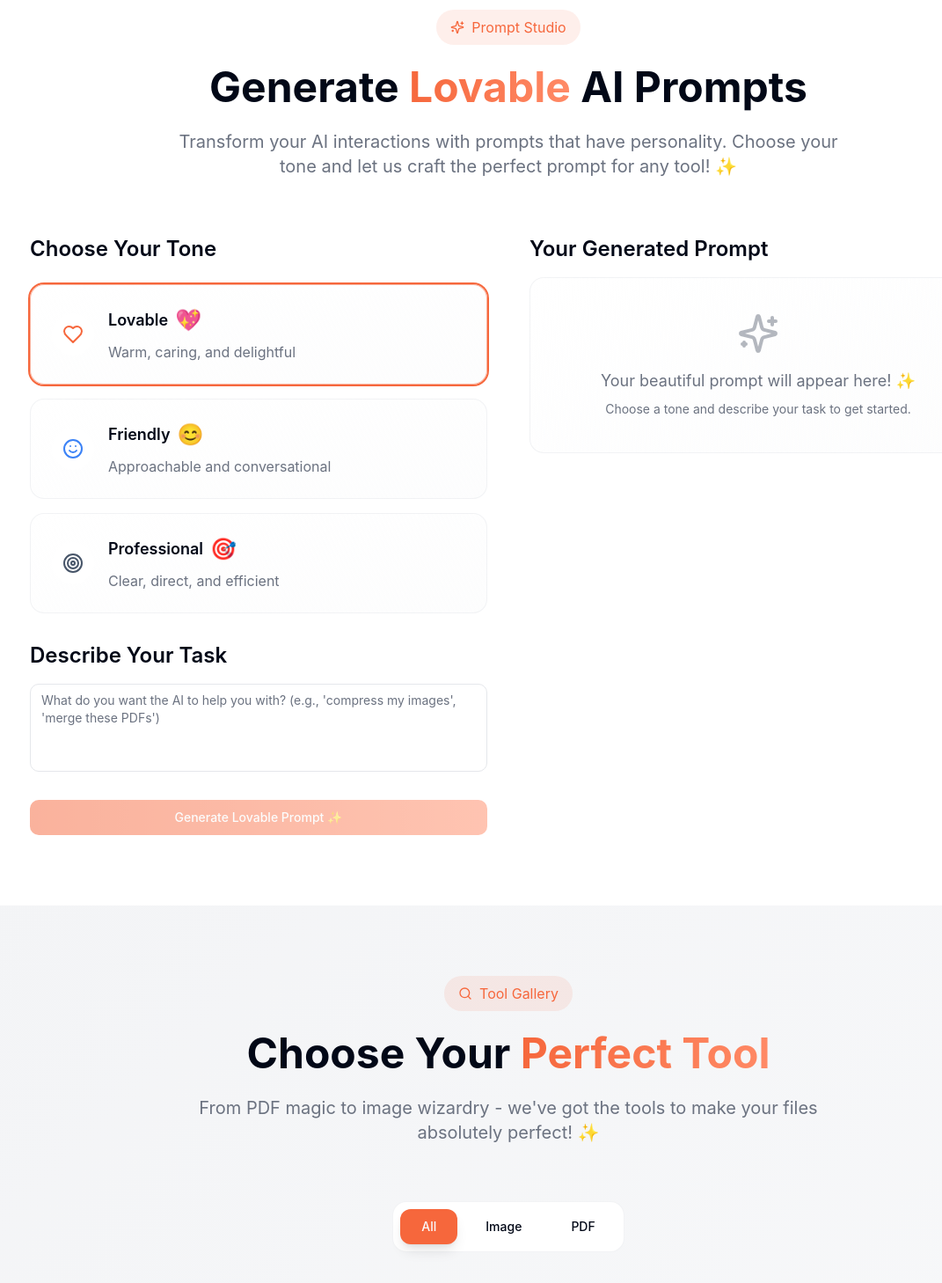
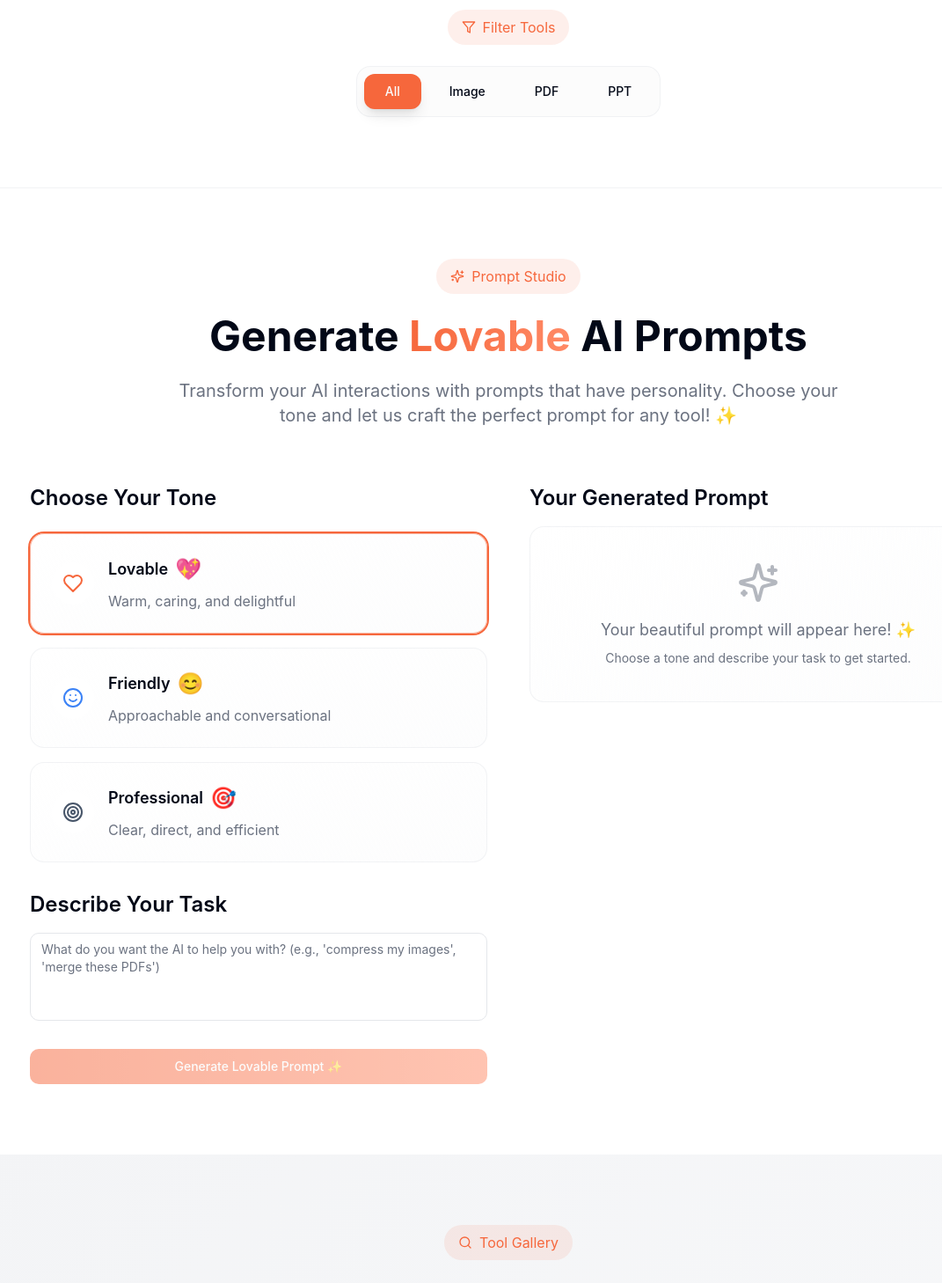
Before and after one commit to Mr-kumar/lovable-toolkit-playground, a React (Vite) app: page / in a window 1280 px wide. Shown: the part 1330-2788 px from the top of the page at 88% size, without its empty margins (62-1133 px from the left). Built offline with nearby package versions, Linux system fonts and the light colour scheme.

Commit message:
Add file type filters
Add filters for PDF, image, and other file types to the landing page, maintaining existing styling and positioning at the top.

```diff
--- /dev/null
+++ b/src/components/FilterSection.tsx
@@ -0,0 +1,49 @@
+import { motion } from "framer-motion";
+import { Button } from "@/components/ui/button";
+import { Filter } from "lucide-react";
+
+interface FilterSectionProps {
+  selectedCategory: string;
+  onCategoryChange: (category: string) => void;
+}
+
+export const FilterSection = ({ selectedCategory, onCategoryChange }: FilterSectionProps) => {
+  const categories = ["All", "Image", "PDF", "PPT"];
+
+  return (
+    <section className="section-padding bg-background border-b border-border/50">
+      <div className="container mx-auto max-w-7xl">
+        <motion.div
+          initial={{ y: 30, opacity: 0 }}
+          animate={{ y: 0, opacity: 1 }}
+          transition={{ duration: 0.6 }}
+          className="text-center"
+        >
+          <div className="inline-flex items-center px-4 py-2 rounded-full bg-primary/10 text-primary mb-6">
+            <Filter className="h-4 w-4 mr-2" />
+            Filter Tools
+          </div>
+
+          <div className="flex justify-center">
+            <div className="flex flex-wrap gap-2 p-2 bg-muted/30 rounded-2xl border border-border/50">
+              {categories.map((category) => (
+                <Button
+                  key={category}
+                  variant={selectedCategory === category ? "default" : "ghost"}
+                  className={`px-6 py-2 rounded-xl transition-all duration-300 ${
+                    selectedCategory === category
+                      ? "bg-primary text-primary-foreground shadow-lg"
+                      : "hover:bg-muted"
+                  }`}
+                  onClick={() => onCategoryChange(category)}
+                >
+                  {category}
+                </Button>
+              ))}
+            </div>
+          </div>
+        </motion.div>
+      </div>
+    </section>
+  );
+};
--- a/src/components/ToolGallery.tsx
+++ b/src/components/ToolGallery.tsx
@@ -91,12 +91,13 @@ const tools = [
   }
 ];
 
-export const ToolGallery = () => {
-  const [selectedCategory, setSelectedCategory] = useState("All");
+interface ToolGalleryProps {
+  selectedCategory: string;
+}
+
+export const ToolGallery = ({ selectedCategory }: ToolGalleryProps) => {
   const [processingTool, setProcessingTool] = useState<string | null>(null);
   const [progress, setProgress] = useState(0);
-
-  const categories = ["All", "Image", "PDF"];
 
   const filteredTools = selectedCategory === "All"
     ? tools
@@ -147,31 +148,6 @@ export const ToolGallery = () => {
           </p>
         </motion.div>
 
-        {/* Category Filter */}
-        <motion.div
-          initial={{ y: 30, opacity: 0 }}
-          whileInView={{ y: 0, opacity: 1 }}
-          transition={{ delay: 0.2, duration: 0.6 }}
-          viewport={{ once: true }}
-          className="flex justify-center mb-12"
-        >
-          <div className="flex space-x-2 p-2 bg-background rounded-2xl border border-border/50">
-            {categories.map((category) => (
-              <Button
-                key={category}
-                variant={selectedCategory === category ? "default" : "ghost"}
-                className={`px-6 py-2 rounded-xl transition-all duration-300 ${
-                  selectedCategory === category
-                    ? "bg-primary text-primary-foreground shadow-lg"
-                    : "hover:bg-muted"
-                }`}
-                onClick={() => setSelectedCategory(category)}
-              >
-                {category}
-              </Button>
-            ))}
-          </div>
-        </motion.div>
 
         {/* Tools Grid */}
         <motion.div
--- a/src/pages/Index.tsx
+++ b/src/pages/Index.tsx
@@ -1,6 +1,8 @@
+import { useState } from "react";
 import { motion } from "framer-motion";
 import { HeroSection } from "@/components/HeroSection";
 import { SearchSection } from "@/components/SearchSection";
+import { FilterSection } from "@/components/FilterSection";
 import { PromptStudio } from "@/components/PromptStudio";
 import { ToolGallery } from "@/components/ToolGallery";
 import { HowItWorks } from "@/components/HowItWorks";
@@ -9,6 +11,8 @@ import { Footer } from "@/components/Footer";
 import { Header } from "@/components/Header";
 
 const Index = () => {
+  const [selectedCategory, setSelectedCategory] = useState("All");
+
   return (
     <div className="min-h-screen bg-background">
       <Header />
@@ -20,8 +24,12 @@ const Index = () => {
       >
         <HeroSection />
         <SearchSection />
+        <FilterSection
+          selectedCategory={selectedCategory}
+          onCategoryChange={setSelectedCategory}
+        />
         <PromptStudio />
-        <ToolGallery />
+        <ToolGallery selectedCategory={selectedCategory} />
         <HowItWorks />
         <FAQ />
       </motion.main>
```
